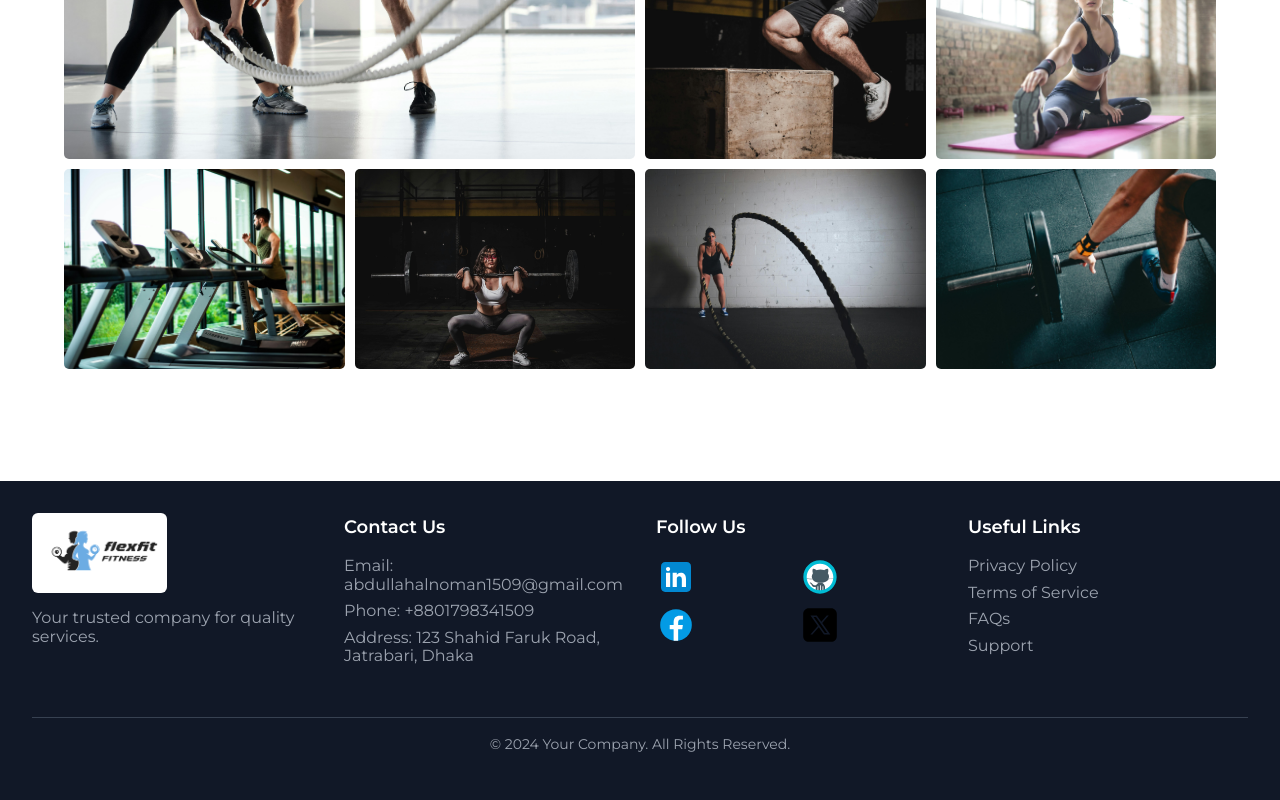
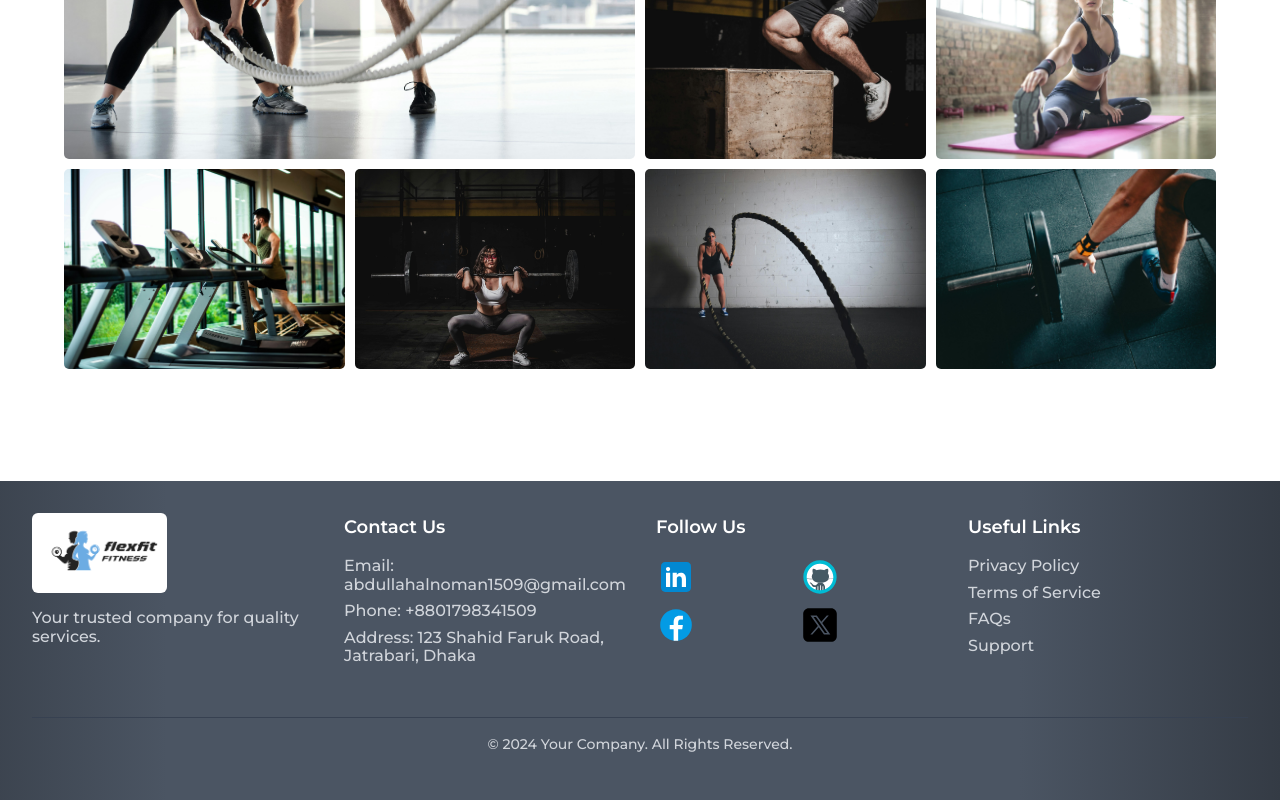
Before and after one commit to MIRNOMAN/FlexFit-Equipment-Accessories--client, a React (Vite) app: page / in a window 1280 px wide. Shown: the part 4402-5202 px from the top of the page. Built offline with nearby package versions, Linux system fonts and the light colour scheme.

Commit message:
create bg animation

```diff
--- a/src/share/Footer.tsx
+++ b/src/share/Footer.tsx
@@ -1,8 +1,9 @@
 import logo from "../assets/icons/navber_logo.png";
+import "../styles/bgAnimation.css";
 
 const Footer = () => {
   return (
-    <footer className="bg-gray-900 px-8 text-gray-400 py-8">
+    <footer className=" px-8 py-8  animate-bg-slide">
       <div className="container mx-auto grid grid-cols-1 md:grid-cols-2 lg:grid-cols-4 gap-8">
         {/* Logo Section */}
         <div className="mb-6">
@@ -11,13 +12,13 @@ const Footer = () => {
             alt="Company Logo"
             className="h-[80px] mb-4 bg-white p-2 rounded-md"
           />
-          <p className="text-gray-400">
+          <p className="text-gray-300 font-medium">
             Your trusted company for quality services.
           </p>
         </div>
 
         {/* Contact Information */}
-        <div className="mb-6">
+        <div className="mb-6 text-gray-300 font-medium">
           <h4 className="text-lg text-white font-semibold mb-4">Contact Us</h4>
           <p className="mb-2">Email: abdullahalnoman1509@gmail.com</p>
           <p className="mb-2">Phone: +8801798341509</p>
@@ -127,7 +128,7 @@ const Footer = () => {
         </div>
 
         {/* Relevant Links */}
-        <div>
+        <div className="text-gray-300 font-medium">
           <h4 className="text-lg text-white font-semibold mb-4">
             Useful Links
           </h4>
@@ -158,7 +159,7 @@ const Footer = () => {
 
       {/* Bottom section */}
       <div className="mt-5 border-t border-gray-700 pt-4 text-center">
-        <p className="text-sm">
+        <p className="text-sm text-gray-300 font-medium">
           &copy; 2024 Your Company. All Rights Reserved.
         </p>
       </div>
--- /dev/null
+++ b/src/styles/bgAnimation.css
@@ -0,0 +1,17 @@
+@keyframes bgColorSlide {
+  0% {
+    background-position: 100% 0; /* Start from the left */
+  }
+  50% {
+    background-position: 0 0; /* Slide to the right */
+  }
+  100% {
+    background-position: 100% 0; /* Return to the left */
+  }
+}
+
+.animate-bg-slide {
+  background: linear-gradient(to right, #000000, #4b5563, #4b5563, #000000);
+  background-size: 200% 100%; /* Double the size for smooth sliding */
+  animation: bgColorSlide 10s infinite; /* Increased duration for smoother animation */
+}
```
